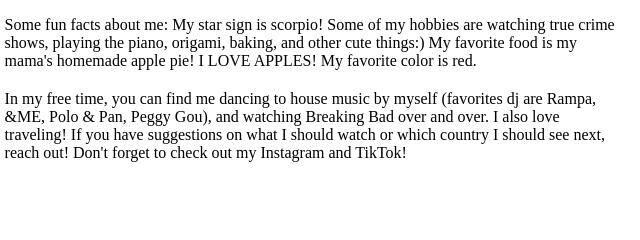
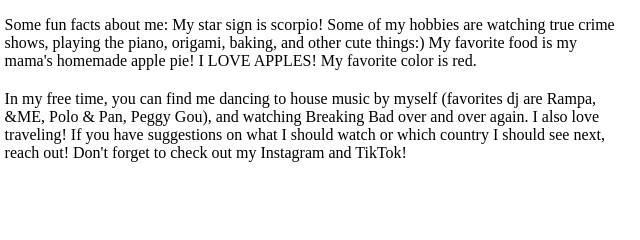
Before and after one commit to tiredkitty147/portfolio, a plain HTML site: page about.html in a window 1280 px wide. Shown: the part 473-713 px from the top of the page, 533-1173 px from the left. Drawn offline with Linux system fonts and the light colour scheme.

Commit message:
Update about.html

```diff
--- a/about.html
+++ b/about.html
@@ -55,7 +55,7 @@
                         baking, and other cute things:) My favorite food is my mama's homemade apple pie! I LOVE APPLES! My favorite color is red.
                     </p>
                     <p> In my free time, you can find me dancing to house music by myself (favorites dj are Rampa, &ME, Polo & Pan, Peggy Gou), and
-                        watching Breaking Bad over and over. I also love traveling! If you have suggestions on
+                        watching Breaking Bad over and over again. I also love traveling! If you have suggestions on
                         what I should watch or which country I should see next, reach out! Don't forget to check out my Instagram and TikTok!
                     </p>
                 </div>
```
